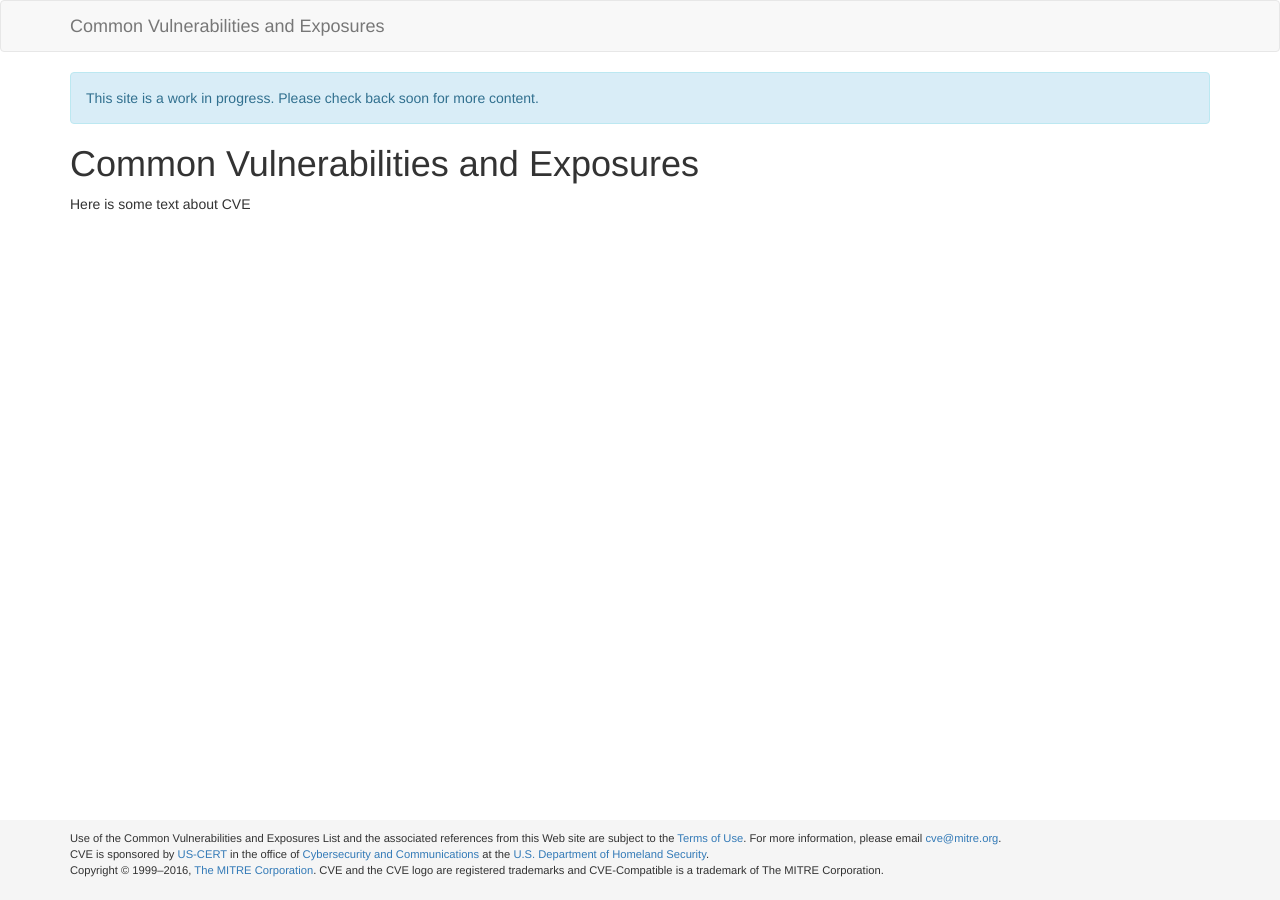
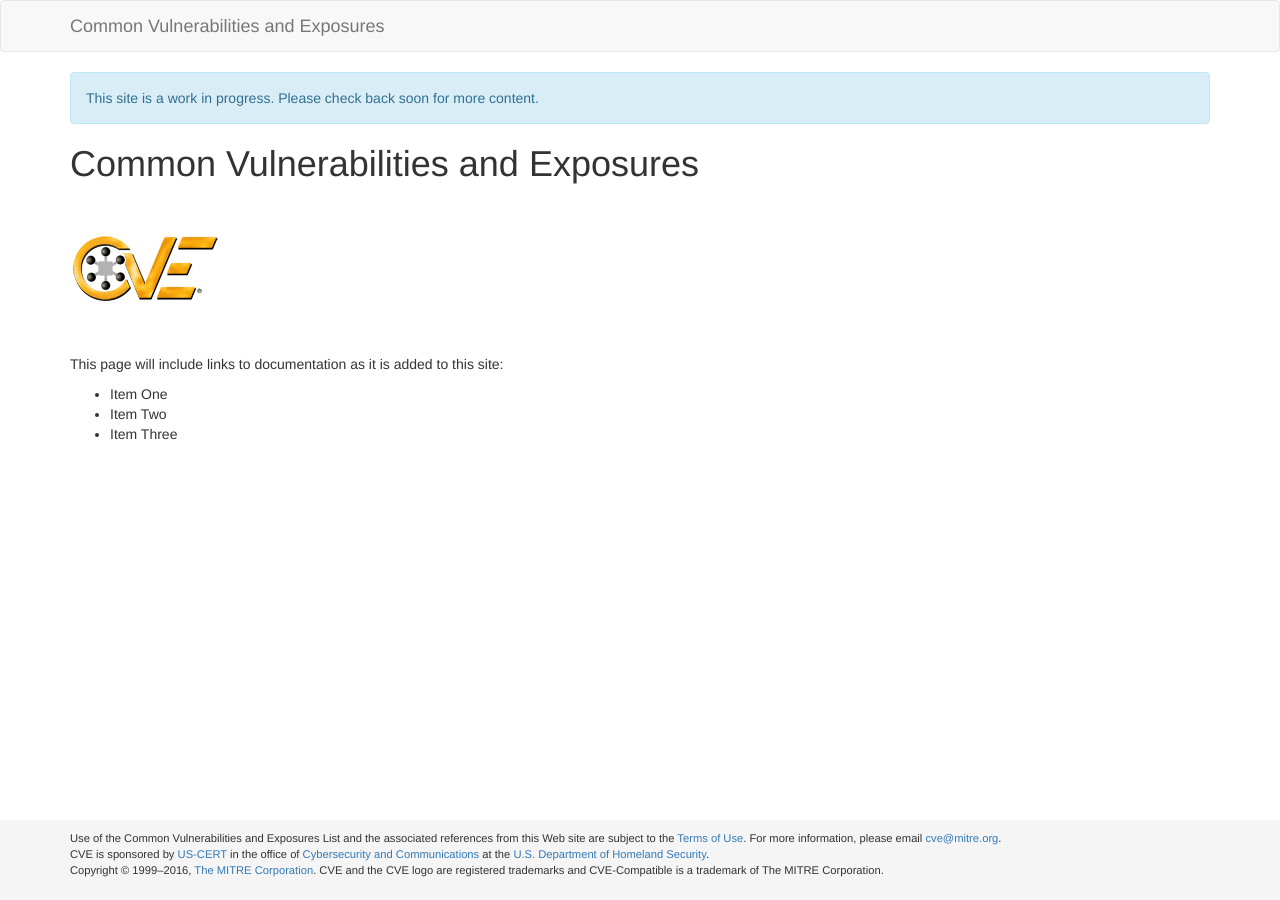
Before and after one commit to CVEProject/cveproject.github.io, a Jekyll site: the page built from index.md, in a window 1280 px wide. Built offline with Jekyll 4.4.1, drawn with Linux system fonts in a browser that asks for light colours; nearby versions of some CDN libraries.

Commit message:
Add image and boilerplate text.

```diff
--- a/index.md
+++ b/index.md
@@ -3,4 +3,10 @@ title: Common Vulnerabilities and Exposures
 layout: page
 ---
 
-Here is some text about CVE
+![CVE Logo]({{ site.github.url }}/img/cvebanner.png)
+
+This page will include links to documentation as it is added to this site:
+
+* Item One
+* Item Two
+* Item Three
```
Also changed, not shown: img/cvebanner.png (added).
